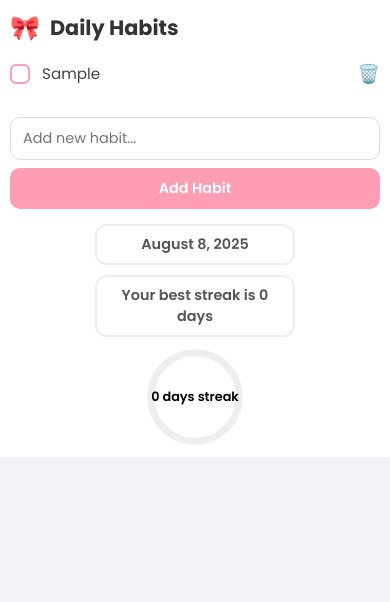
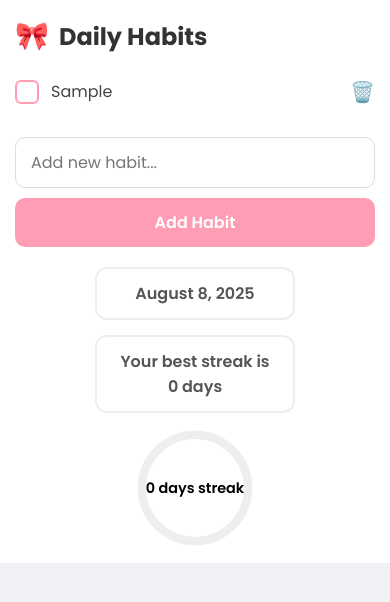
Before and after one commit to kazheakram/notionhabittracker, a plain HTML site: page index.html in a window 390 px wide. Both pictures are taken after typing "Sample" into the empty fields and a click on the button "Add Habit". Drawn offline with Linux system fonts and the light colour scheme.

Commit message:
Update index.html

```diff
--- a/index.html
+++ b/index.html
@@ -19,7 +19,7 @@
             width: 100%; /* Take 100% of available space */
             height: 100%; /* Take 100% of available space */
             overflow: hidden; /* Hide any overflow on the document itself */
-            display: flex; /* Use flexbox to center content */
+            display: flex; /* Use flexbox to center content if needed */
             justify-content: center; /* Center horizontally */
             align-items: flex-start; /* Align content to the top */
             background: transparent; /* Make body background transparent so Notion's background shows through */
@@ -39,13 +39,14 @@
             box-shadow: 0 6px 20px rgba(0, 0, 0, 0.08);
             padding: 35px 40px; /* Default wide screen padding */
             max-width: 850px;
-            width: calc(100% - 40px); /* Adjust width to account for a consistent margin on wider views */
+            width: 100%; /* Ensure it takes full width up to max-width */
             display: grid;
             grid-template-columns: 1fr 280px; /* Default wide screen layout */
             gap: 60px;
-            margin: 20px auto; /* Centered margin for general desktop view */
+            margin: 20px; /* Add some margin around the container for general desktop view */
             overflow: hidden; /* Ensure content inside container doesn't overflow itself */
-            min-width: 280px; /* A reasonable minimum width to prevent layout breaking too early before media query */
+            /* Add min-width to avoid collapsing too much on its own */
+            min-width: 300px; /* A reasonable minimum width to prevent layout breaking too early */
         }
         h1 {
             font-weight: 700;
@@ -220,66 +221,50 @@
 
         /* --- Responsive adjustments for Notion embeds and small screens --- */
         /* This media query will be the primary one for Notion embeds */
-        /* Use a more fluid max-width, or remove max-width to let it shrink more */
-        @media (max-width: 550px) { /* Adjust this breakpoint as needed for your specific Notion embed size */
+        @media (max-width: 550px) { /* Adjusted breakpoint slightly for more flexibility */
             .container {
                 grid-template-columns: 1fr; /* Force single column layout */
-                gap: 15px; /* Even smaller gap */
-                padding: 10px; /* Reduced padding for minimal space */
+                gap: 20px; /* Even smaller gap */
+                padding: 15px; /* Uniform padding on all sides */
                 margin: 0; /* No margin inside the embed */
                 border-radius: 0; /* Optional: remove rounded corners */
                 box-shadow: none; /* Optional: remove shadow */
                 min-width: unset; /* Allow container to shrink as much as possible */
-                width: 100%; /* Take full width of parent iframe */
             }
             .right-panel {
                 flex-direction: column; /* Ensure right panel items stack vertically */
                 flex-wrap: nowrap;
                 justify-content: center;
                 align-items: center;
-                gap: 10px; /* Adjusted gap for stacked right panel */
+                gap: 15px;
             }
             .date-box, .best-streak {
-                width: calc(100% - 20px); /* Take 100% width minus a small padding */
-                max-width: 200px; /* Keep a max-width if parent is very wide */
-                padding: 8px 15px; /* Reduced padding for compact look */
-                font-size: 0.9rem; /* Smaller font for small boxes */
+                width: 100%;
+                max-width: 200px; /* Make these even narrower if needed */
             }
             .streak-ring {
-                width: 100px; /* Make ring even smaller for very narrow views */
-                height: 100px;
+                width: 120px;
+                height: 120px;
             }
             #streakText {
-                font-size: 0.8rem; /* Adjust text size inside smaller ring */
+                font-size: 0.9rem;
             }
             .add-section {
-                flex-direction: column; /* Always stack input and button */
-                gap: 8px; /* Reduced gap */
+                flex-direction: column;
+                gap: 10px;
             }
             .add-section input, .add-section button {
                 width: 100%;
-                padding: 10px 12px; /* Smaller padding for input/button */
-                font-size: 0.9rem;
             }
             h1 {
-                font-size: 1.3rem; /* Smaller header */
-                margin-bottom: 15px;
+                font-size: 1.5rem;
+                margin-bottom: 20px;
             }
             h1 span {
-                font-size: 1.5rem;
+                font-size: 1.7rem;
             }
             .habit span {
-                font-size: 0.95rem; /* Smaller habit text */
-            }
-            .habit input[type="checkbox"] {
-                width: 20px; /* Smaller checkbox */
-                height: 20px;
-            }
-            .habit input[type="checkbox"]:checked::after {
-                font-size: 14px;
-            }
-            .delete-btn {
-                font-size: 18px; /* Smaller delete button */
+                font-size: 1rem;
             }
         }
 
@@ -289,7 +274,7 @@
                 grid-template-columns: 1fr;
                 gap: 30px;
                 padding: 20px 25px;
-                margin: 15px auto; /* Centered margin */
+                margin: 15px;
             }
             .right-panel {
                 flex-direction: row;
```
